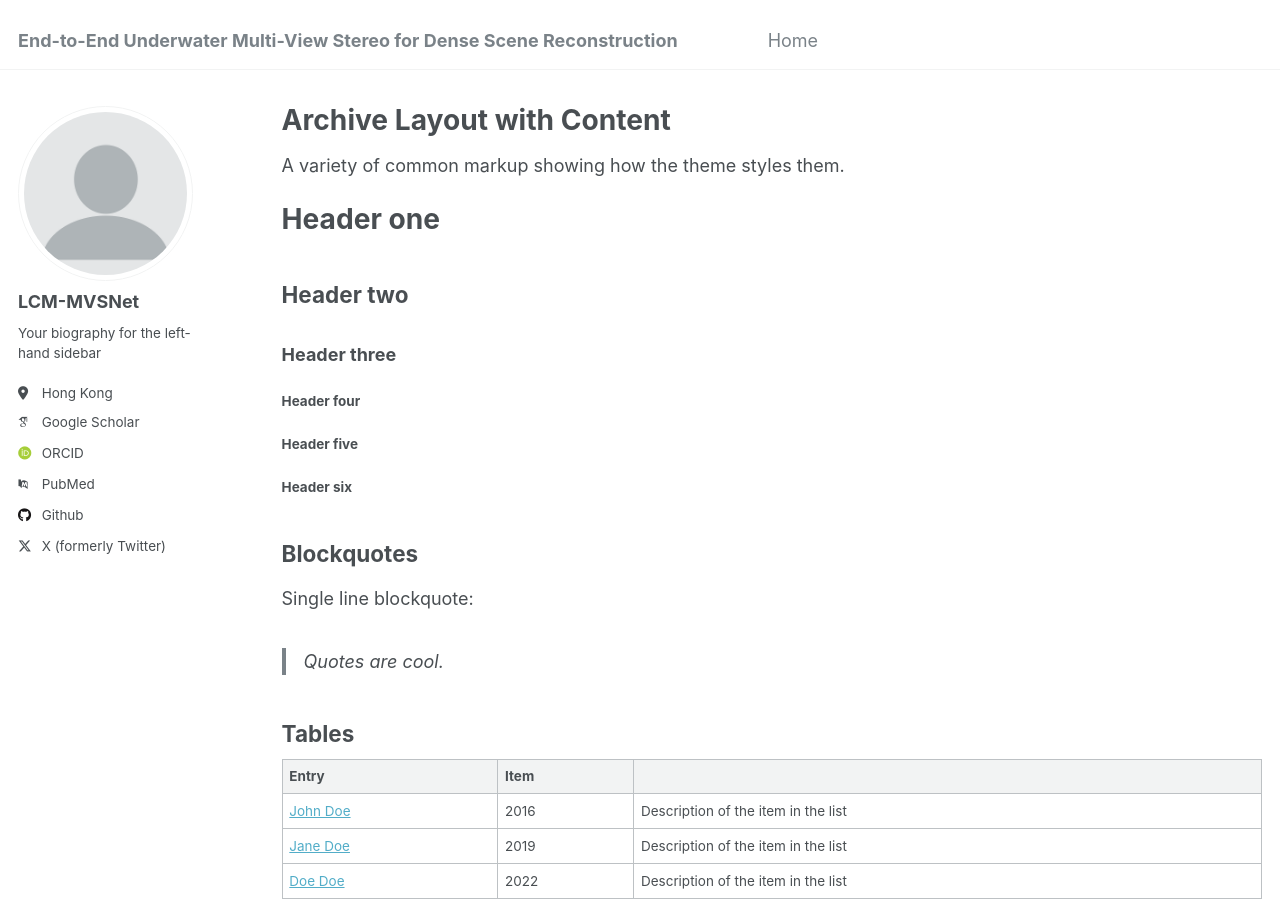
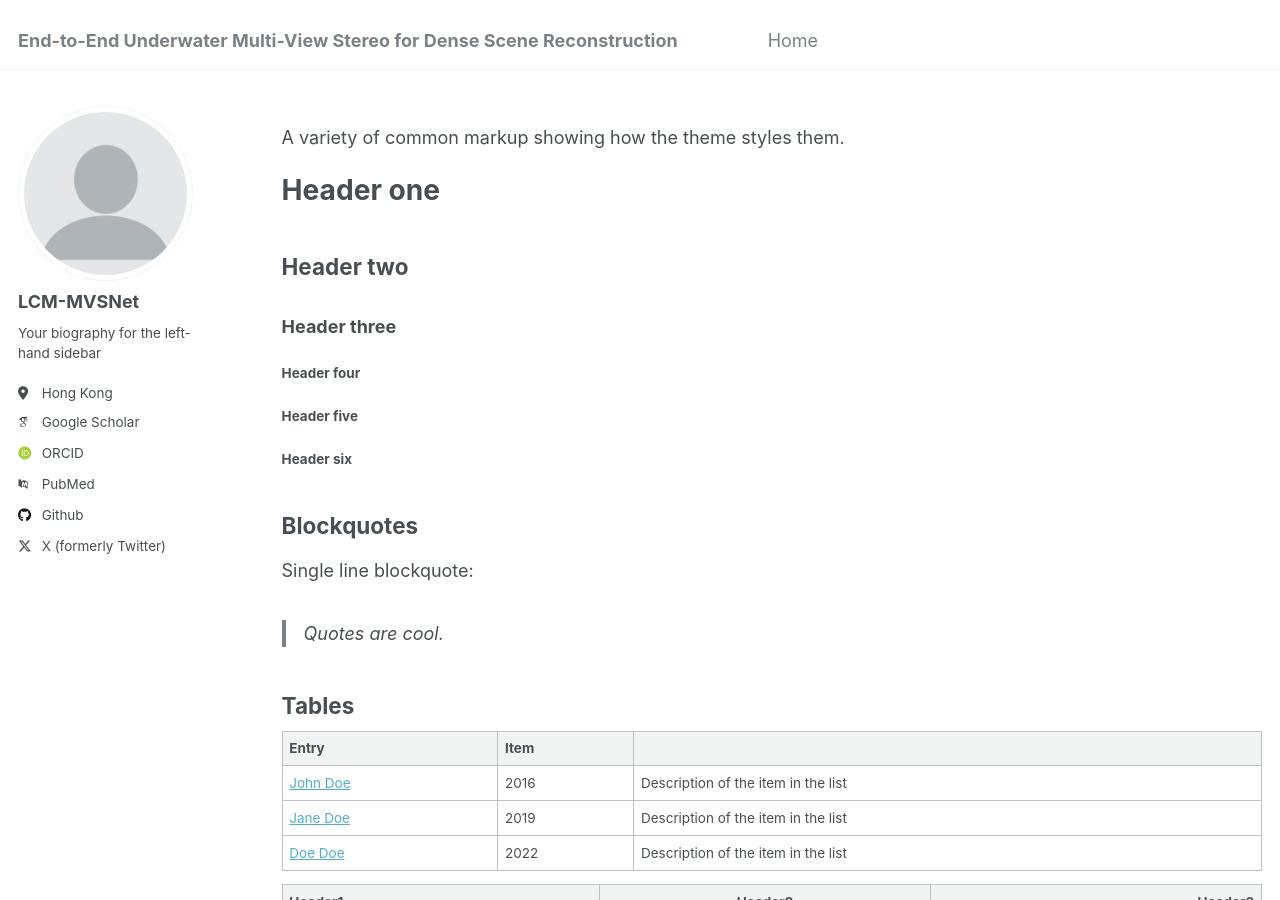
Before and after one commit to CUHK-USR-Group/UwMVS, a Jekyll site: the page built from _pages/archive-layout-with-content.md, in a window 1280 px wide and 900 px high. Built offline with Jekyll 4.4.1, drawn with Linux system fonts in a browser that asks for light colours; some web fonts are replaced.

```diff
--- a/_layouts/archive.html
+++ b/_layouts/archive.html
@@ -2,23 +2,13 @@
 layout: default
 ---
 
-{% if page.header.overlay_color or page.header.overlay_image or page.header.image %}
-  {% include page__hero.html %}
-{% endif %}
-
-{% if page.url != "/" and site.breadcrumbs %}
-  {% unless paginator %}
-    {% include breadcrumbs.html %}
-  {% endunless %}
-{% endif %}
+{% if page.header.overlay_color or page.header.overlay_image or
+page.header.image %} {% include page__hero.html %} {% endif %} {% if page.url !=
+"/" and site.breadcrumbs %} {% unless paginator %} {% include breadcrumbs.html
+%} {% endunless %} {% endif %}
 
 <div id="main" role="main">
   {% include sidebar.html %}
 
-  <div class="archive">
-    {% unless page.header.overlay_color or page.header.overlay_image %}
-      <h1 class="page__title">{{ page.title }}</h1>
-    {% endunless %}
-    {{ content }}
-  </div>
+  <div class="archive">{{ content }}</div>
 </div>
```
Also changed, not shown: _pages/about.md (+2 -2 lines).
